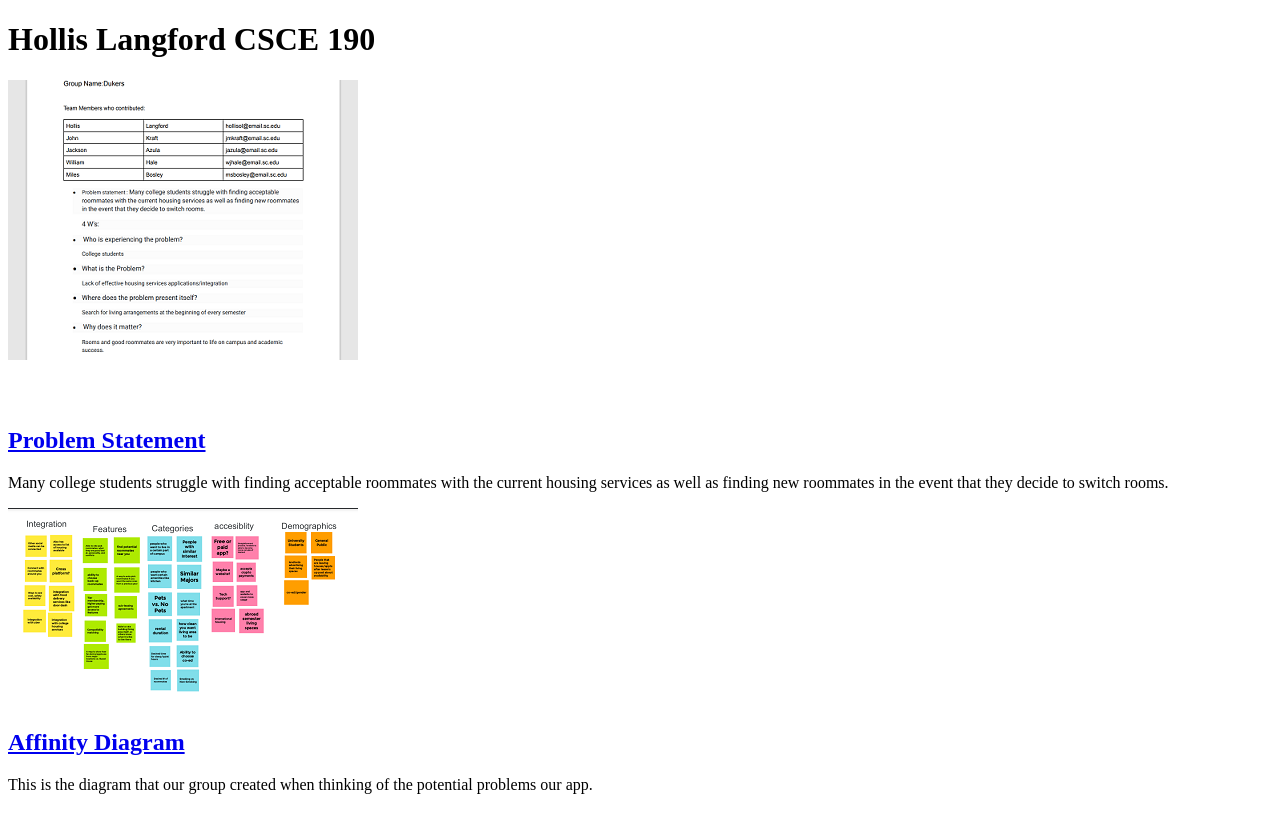
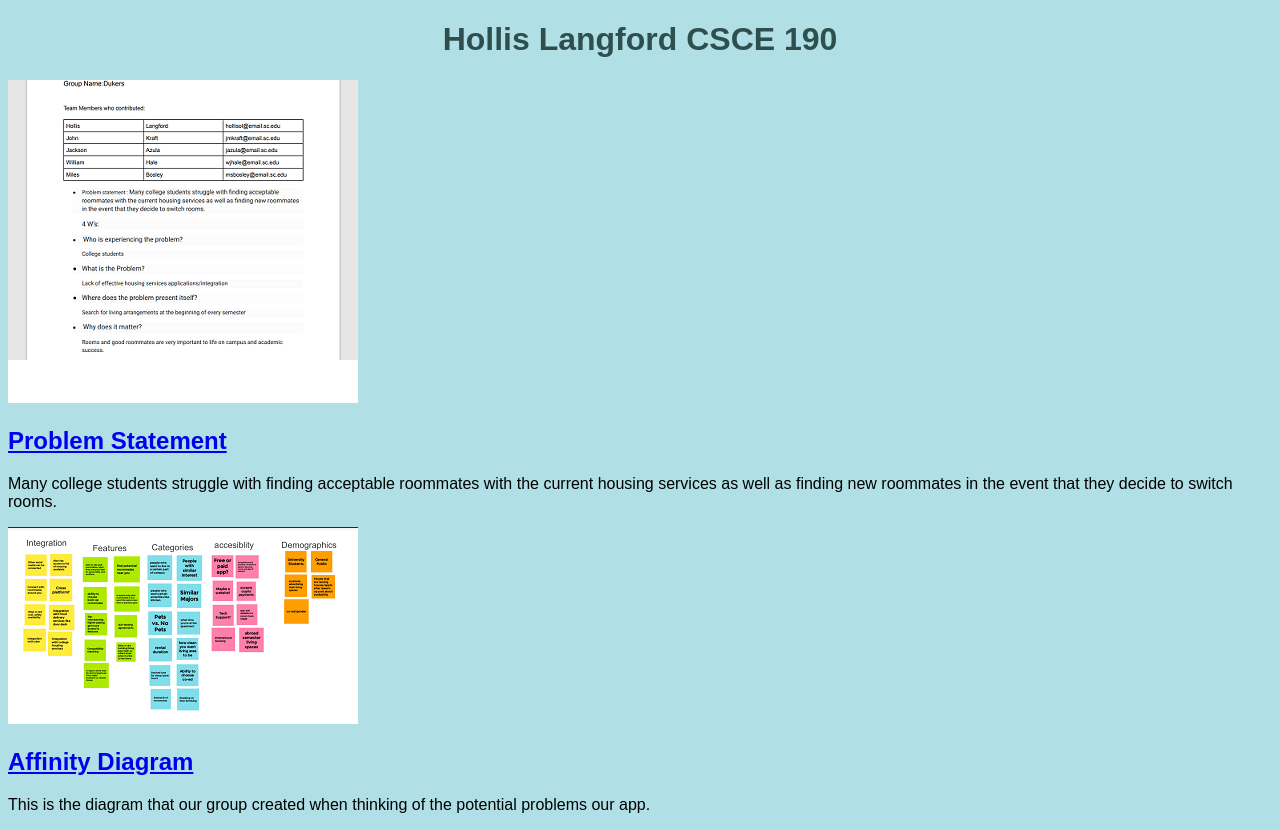
Before and after one commit to HollisLangford/HollisLangford.github.io, a plain HTML site: page index.html in a window 1280 px wide. Drawn offline with Linux system fonts and the light colour scheme.

Commit message:
Add files via upload

```diff
--- a/index.html
+++ b/index.html
@@ -2,6 +2,7 @@
 <html>
     <head>
         <title>CSCE 190: Hollis Langford</title>
+        <link rel="stylesheet" href="styles.css">
     </head>
     <body>
         <h1>Hollis Langford CSCE 190</h1>
--- /dev/null
+++ b/styles.css
@@ -0,0 +1,9 @@
+body {
+    background:powderblue;
+    font-family:Arial, Helvetica, sans-serif
+}
+
+h1 {
+    color:darkslategray;
+    text-align: center;
+}
```
